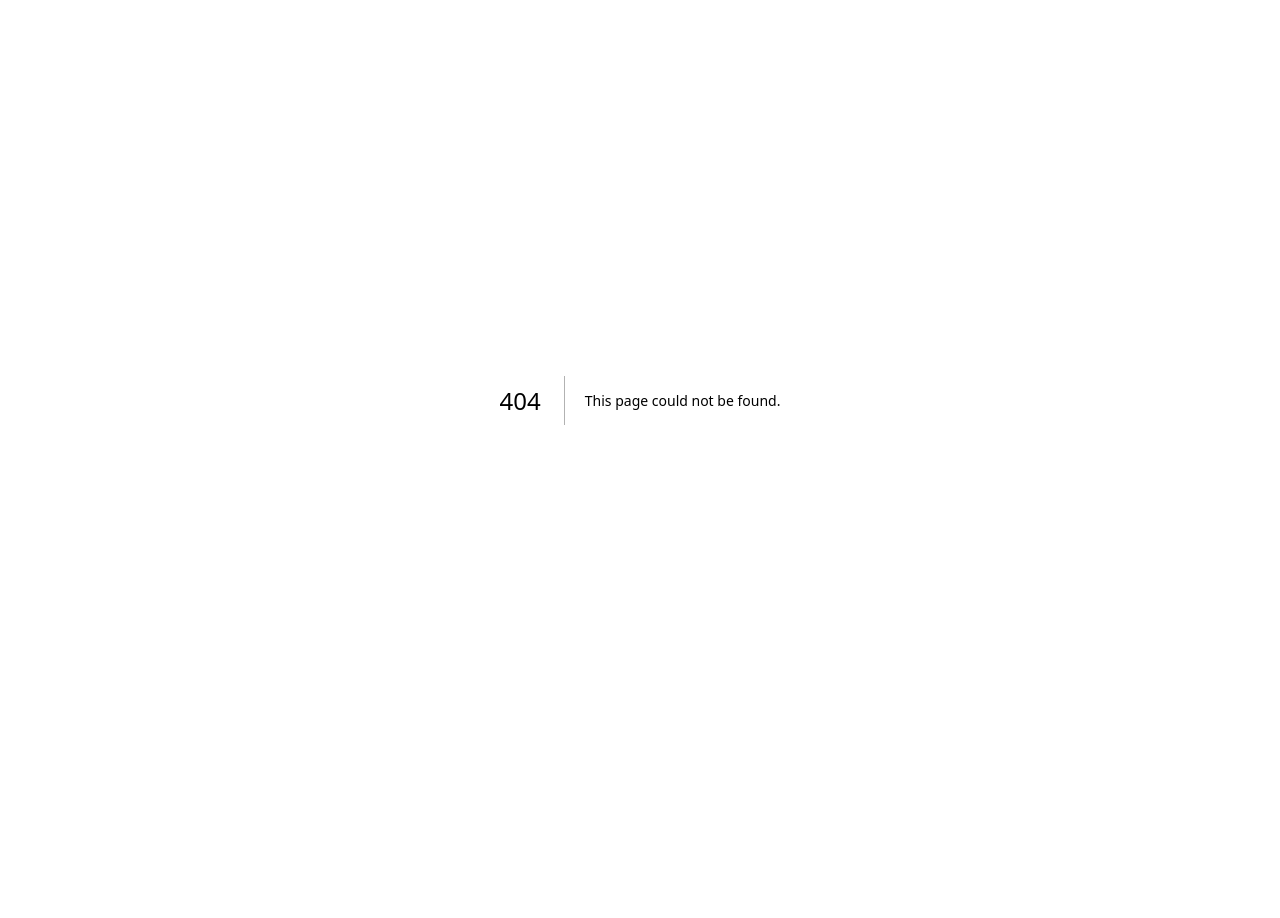
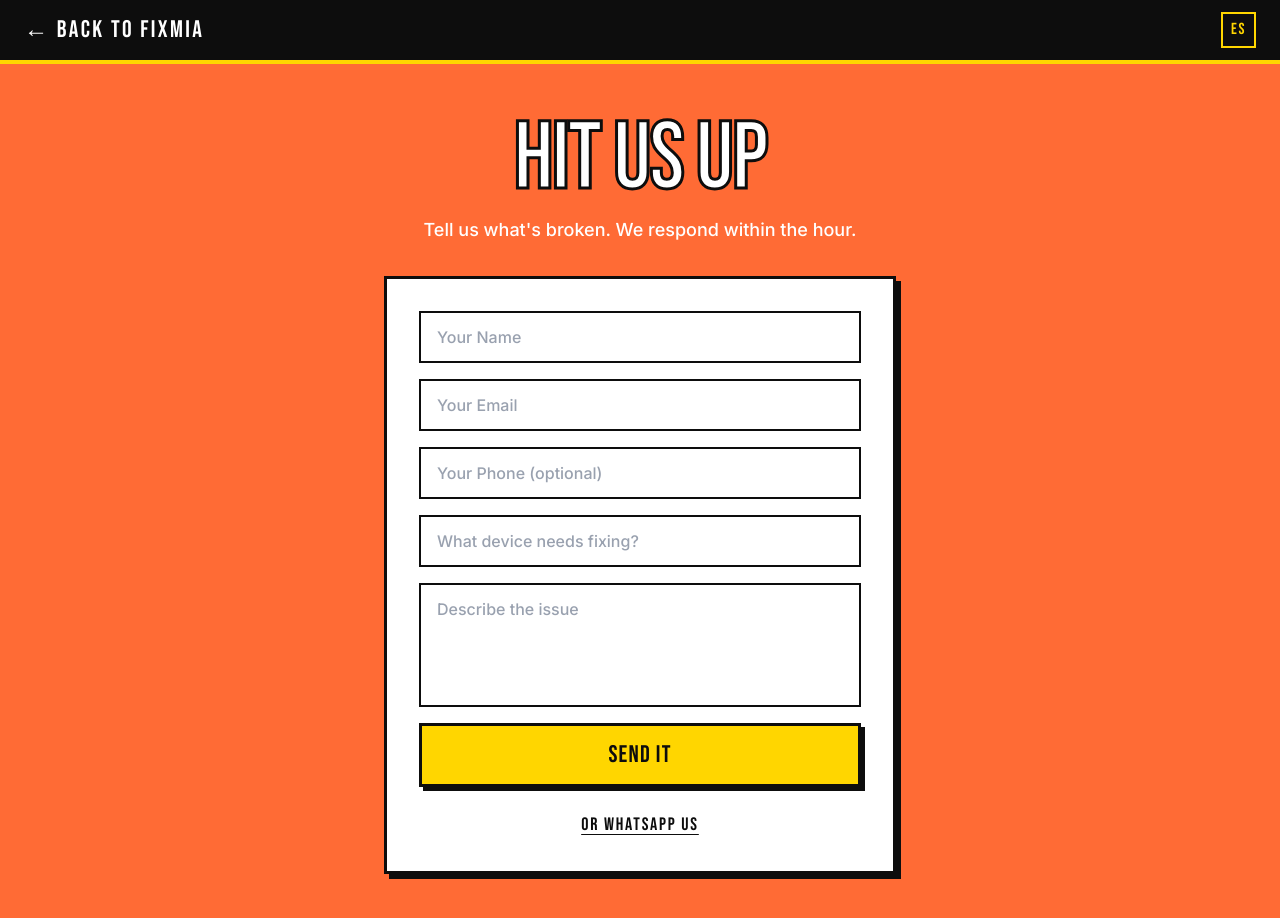
Before and after one commit to ed0ceja/fixmia, a Next.js app: page /contact in a window 1280 px wide. Before the commit this address had no page. Shown: the top 918 px of the page. Before the commit the page ends 800 px from the top, so only its background shows below. Built offline with nearby package versions, Linux system fonts and the light colour scheme.

Commit message:
Add standalone /contact form page for Vercel deployment
Co-Authored-By: Claude Sonnet 4.6 <noreply@anthropic.com>

```diff
--- /dev/null
+++ b/app/contact/page.tsx
@@ -0,0 +1,186 @@
+'use client'
+
+import { useState, FormEvent } from "react";
+
+const WEB3FORMS_KEY = "e7e1095f-254e-450c-ae81-635234863e8c";
+const WHATSAPP_NUMBER = "YOUR_WHATSAPP_NUMBER";
+
+const content = {
+  en: {
+    nav: "Back to FixMia",
+    title: "HIT US UP",
+    sub: "Tell us what's broken. We respond within the hour.",
+    name: "Your Name",
+    email: "Your Email",
+    phone: "Your Phone (optional)",
+    device: "What device needs fixing?",
+    message: "Describe the issue",
+    submit: "SEND IT",
+    loading: "SENDING...",
+    success: {
+      title: "GOT IT.",
+      body: "We'll hit you back within the hour. Keep an eye on your inbox.",
+      whatsapp: "Prefer WhatsApp?",
+    },
+    error: "Something went wrong. Try again or WhatsApp us directly.",
+    whatsapp: "Or WhatsApp Us",
+  },
+  es: {
+    nav: "Volver a FixMia",
+    title: "ESCRÍBENOS",
+    sub: "Dinos qué está roto. Respondemos en menos de una hora.",
+    name: "Tu Nombre",
+    email: "Tu Correo",
+    phone: "Tu Teléfono (opcional)",
+    device: "¿Qué dispositivo necesita reparación?",
+    message: "Describe el problema",
+    submit: "ENVIAR",
+    loading: "ENVIANDO...",
+    success: {
+      title: "¡RECIBIDO.",
+      body: "Te respondemos en menos de una hora. Revisa tu correo.",
+      whatsapp: "¿Prefieres WhatsApp?",
+    },
+    error: "Algo salió mal. Inténtalo de nuevo o escríbenos por WhatsApp.",
+    whatsapp: "O Escríbenos por WhatsApp",
+  },
+};
+
+export default function ContactPage() {
+  const [lang, setLang] = useState<"en" | "es">("en");
+  const t = content[lang];
+  const whatsappLink = `https://wa.me/${WHATSAPP_NUMBER}?text=Hi!%20I'd%20like%20to%20book%20a%20pickup.`;
+
+  const [form, setForm] = useState({ name: "", email: "", phone: "", device: "", message: "" });
+  const [status, setStatus] = useState<"idle" | "loading" | "success" | "error">("idle");
+
+  async function handleSubmit(e: FormEvent<HTMLFormElement>) {
+    e.preventDefault();
+    setStatus("loading");
+    try {
+      const res = await fetch("https://api.web3forms.com/submit", {
+        method: "POST",
+        headers: { "Content-Type": "application/json" },
+        body: JSON.stringify({
+          access_key: WEB3FORMS_KEY,
+          subject: `FixMia — New repair request from ${form.name}`,
+          ...form,
+        }),
+      });
+      const data = await res.json();
+      setStatus(data.success ? "success" : "error");
+    } catch {
+      setStatus("error");
+    }
+  }
+
+  return (
+    <main className="min-h-screen bg-[#FF6B35]">
+
+      {/* NAV */}
+      <nav className="bg-[#0d0d0d] px-6 py-3 border-b-4 border-[#FFD600] flex items-center justify-between">
+        <a href="https://fixmia.com" className="font-bebas text-white text-2xl tracking-widest hover:text-[#FFD600] transition-colors">
+          ← {t.nav}
+        </a>
+        <button
+          onClick={() => setLang(lang === "en" ? "es" : "en")}
+          className="font-bebas text-base tracking-widest px-2 py-1 border-2 border-[#FFD600] text-[#FFD600] hover:bg-[#FFD600] hover:text-[#0d0d0d] transition-colors"
+        >
+          {lang === "en" ? "ES" : "EN"}
+        </button>
+      </nav>
+
+      {/* FORM CARD */}
+      <div className="flex items-center justify-center min-h-[calc(100vh-60px)] px-4 py-12">
+        <div className="w-full max-w-lg">
+
+          {/* Header */}
+          <div className="mb-8 text-center">
+            <h1 className="font-bebas text-7xl md:text-8xl text-white text-stroke tracking-tight leading-none mb-2">
+              {t.title}
+            </h1>
+            <p className="text-white font-medium text-lg">{t.sub}</p>
+          </div>
+
+          {status === "success" ? (
+            <div className="card-bold bg-[#0d0d0d] p-10 text-center">
+              <div className="font-bebas text-6xl text-[#FFD600] mb-3">{t.success.title}</div>
+              <p className="text-white text-lg mb-8">{t.success.body}</p>
+              <p className="text-gray-400 text-sm mb-4">{t.success.whatsapp}</p>
+              <a
+                href={whatsappLink}
+                target="_blank"
+                rel="noopener noreferrer"
+                className="btn-bold text-xl"
+              >
+                WhatsApp
+              </a>
+            </div>
+          ) : (
+            <form onSubmit={handleSubmit} className="card-bold bg-white p-8 flex flex-col gap-4">
+              <input
+                type="text"
+                placeholder={t.name}
+                required
+                value={form.name}
+                onChange={e => setForm(s => ({ ...s, name: e.target.value }))}
+                className="w-full border-2 border-[#0d0d0d] px-4 py-3 font-medium text-[#0d0d0d] placeholder-gray-400 focus:outline-none focus:border-[#FF6B35]"
+              />
+              <input
+                type="email"
+                placeholder={t.email}
+                required
+                value={form.email}
+                onChange={e => setForm(s => ({ ...s, email: e.target.value }))}
+                className="w-full border-2 border-[#0d0d0d] px-4 py-3 font-medium text-[#0d0d0d] placeholder-gray-400 focus:outline-none focus:border-[#FF6B35]"
+              />
+              <input
+                type="tel"
+                placeholder={t.phone}
+                value={form.phone}
+                onChange={e => setForm(s => ({ ...s, phone: e.target.value }))}
+                className="w-full border-2 border-[#0d0d0d] px-4 py-3 font-medium text-[#0d0d0d] placeholder-gray-400 focus:outline-none focus:border-[#FF6B35]"
+              />
+              <input
+                type="text"
+                placeholder={t.device}
+                required
+                value={form.device}
+                onChange={e => setForm(s => ({ ...s, device: e.target.value }))}
+                className="w-full border-2 border-[#0d0d0d] px-4 py-3 font-medium text-[#0d0d0d] placeholder-gray-400 focus:outline-none focus:border-[#FF6B35]"
+              />
+              <textarea
+                placeholder={t.message}
+                rows={4}
+                value={form.message}
+                onChange={e => setForm(s => ({ ...s, message: e.target.value }))}
+                className="w-full border-2 border-[#0d0d0d] px-4 py-3 font-medium text-[#0d0d0d] placeholder-gray-400 focus:outline-none focus:border-[#FF6B35] resize-none"
+              />
+              {status === "error" && (
+                <p className="text-[#FF6B35] font-medium text-sm">{t.error}</p>
+              )}
+              <button
+                type="submit"
+                disabled={status === "loading"}
+                className="btn-bold text-xl w-full disabled:opacity-60 disabled:cursor-not-allowed"
+              >
+                {status === "loading" ? t.loading : t.submit}
+              </button>
+              <div className="text-center mt-2">
+                <a
+                  href={whatsappLink}
+                  target="_blank"
+                  rel="noopener noreferrer"
+                  className="font-bebas text-lg tracking-widest text-[#0d0d0d] underline underline-offset-4 hover:text-[#FF6B35] transition-colors"
+                >
+                  {t.whatsapp}
+                </a>
+              </div>
+            </form>
+          )}
+        </div>
+      </div>
+
+    </main>
+  );
+}
```
